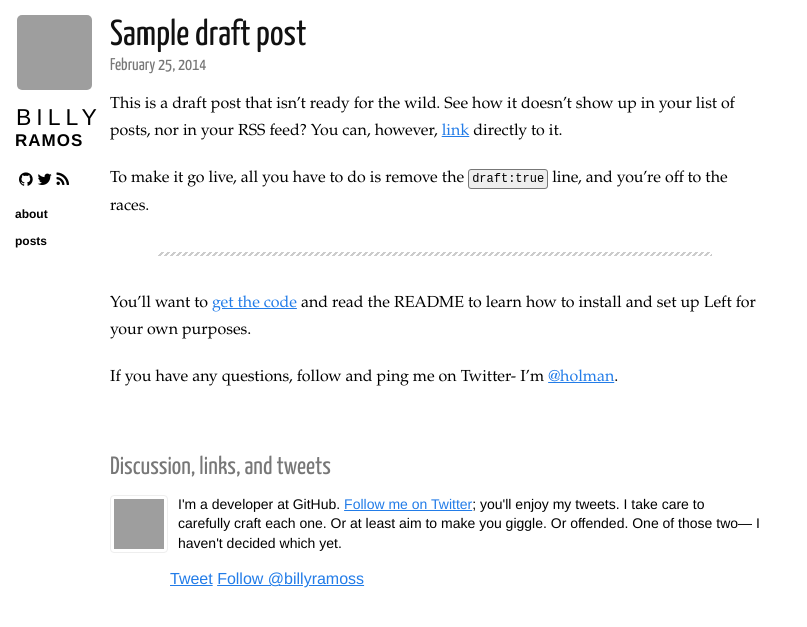
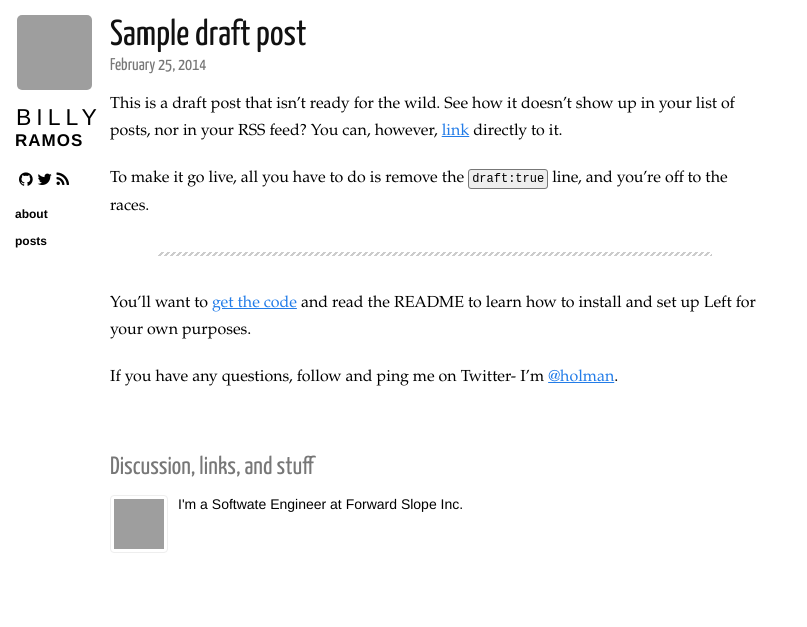
Before and after one commit to bramos-forward-slope/bramos-forward-slope.github.io, a Jekyll site: the page built from _posts/2014-02-25-draft.markdown, in a window 1280 px wide, cut to the strip 0-627 px from the top of the page. Shown: the whole strip, without its empty margins (0-807 px from the left). Built offline with Jekyll 4.4.1, drawn with Linux system fonts in a browser that asks for light colours; nearby versions of some CDN libraries; Markdown is read by kramdown in place of the engine named in the settings; comment, search, counter and statistics services are not loaded; grey boxes are pictures that could not be loaded.

Commit message:
Remove twitter links from post footer

```diff
--- a/_layouts/post.html
+++ b/_layouts/post.html
@@ -13,23 +13,16 @@
 
   {{ content }}
 
-  <!-- TODO: bio here -->
   <section class="meta">
-    <h3>Discussion, links, and tweets</h3>
+    <h3>Discussion, links, and stuff</h3>
     <section class="copy">
       <a href="https://twitter.com/{{ site.twitter }}" target="_blank">
         <img src="{{ site.github.owner_gravatar_url }}?s=142" height="50" width="50" />
       </a>
 
       <p>
-        I'm a developer at GitHub. <a href="https://twitter.com/{{ site.twitter }}" target="_blank">Follow me on Twitter</a>;
-        you'll enjoy my tweets. I take care to carefully craft each one. Or at least aim to make
-        you giggle. Or offended. One of those two&mdash; I haven't decided which yet.
+        I'm a Softwate Engineer at Forward Slope Inc.
       </p>
-
-      <a href="http://twitter.com/share" class="twitter-share-button" data-count="none" data-via="{{ site.twitter }}">Tweet</a>
-      <a href="http://twitter.com/{{ site.twitter }}" class="twitter-follow-button" data-show-count="false">Follow @{{ site.twitter }}</a>
-      <script src="http://platform.twitter.com/widgets.js" type="text/javascript"></script>
     </section>
   </section>
 </section>
```
